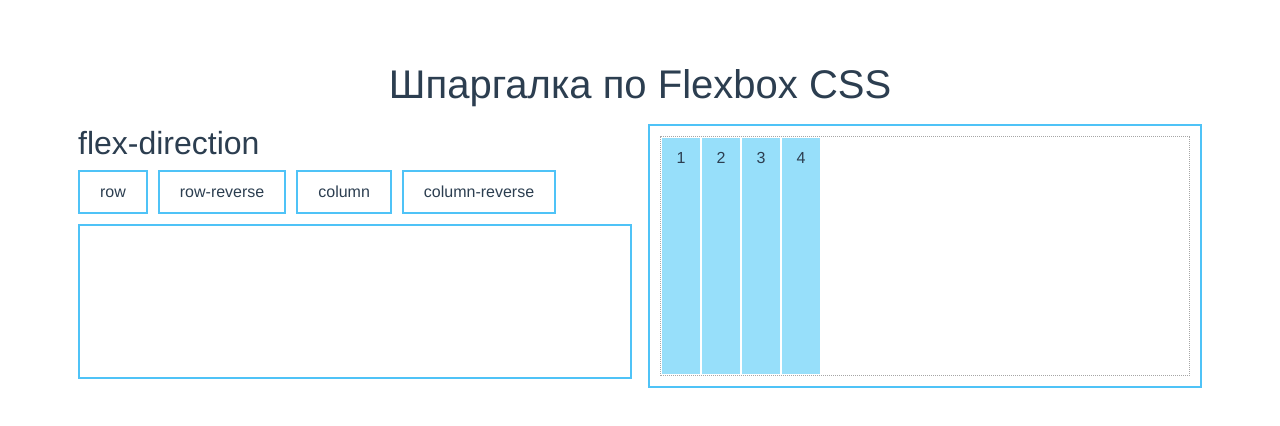
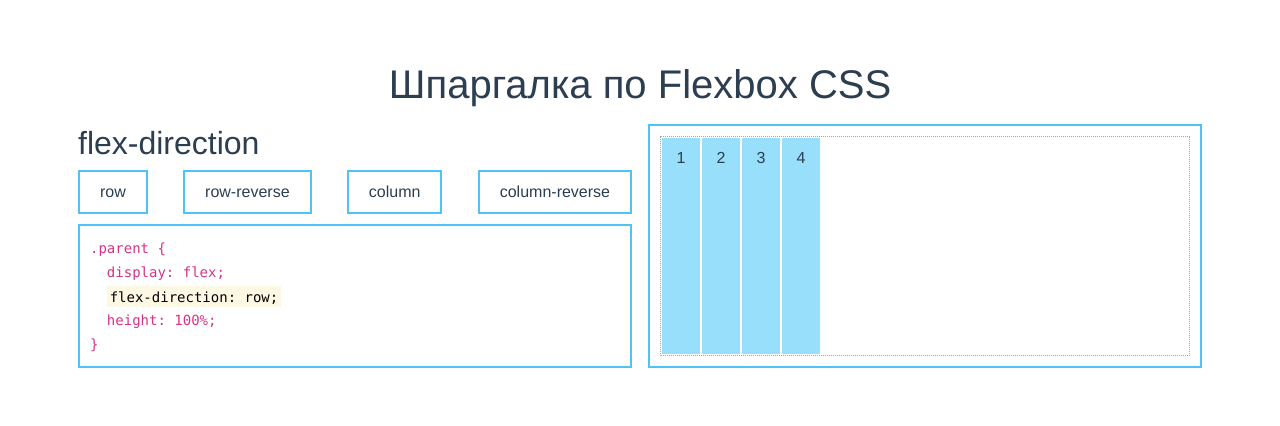
Before and after one commit to Tkachyshyn-Andrei/test_flexbox_shpargalka, a Vue app: page / in a window 1280 px wide. Shown: the top 426 px of the page. Built offline with nearby package versions, Linux system fonts and the light colour scheme.

Commit message:
add :style

```diff
--- a/src/App.vue
+++ b/src/App.vue
@@ -7,19 +7,26 @@
       <div class="row">
         <div class="col-6 p-2">
           <h2>flex-direction</h2>
-          <div class="item d-flex">
-            <div>row</div>
-            <div>row-reverse</div>
-            <div>column</div>
-            <div>column-reverse</div>
+          <div class="button d-flex justify-content-between">
+            <div v-for="styleName in flexDirection" :key="styleName.key"
+                 @click="setActiveStyle(styleName)"
+                 :class="{'active': styleName === activeClass}"
+            >
+              {{ styleName.label }}
+            </div>
           </div>
-          <div class="example">
-
+          <div class="example-code">
+            <code>.parent {<br>
+              &nbsp;&nbsp;display: flex;<br>
+              &nbsp;&nbsp;<mark id="flex-dir1">flex-direction: row;</mark>
+              <br>
+              &nbsp;&nbsp;height: 100%;<br>
+              }</code>
           </div>
         </div>
         <div class="col-6 p-2">
           <div class="example">
-            <div class="parent">
+            <div class="parent" :style="style">
               <div class="child">1</div>
               <div class="child">2</div>
               <div class="child">3</div>
@@ -38,18 +45,28 @@ export default {
   name: 'App',
   components: {},
   data: () => ({
-    // className: '',
-    // activeClass: 'flex',
-    // display: [
-    //   {label: 'flex', key: 'flex'},
-    //   {label: 'inline-flex', key: 'inline-flex'},
-    // ]
+    activeClass: '',
+    direction: 'row',
+    flexDirection: [
+      {label: 'row'},
+      {label: 'row-reverse'},
+      {label: 'column'},
+      {label: 'column-reverse'},
+    ]
   }),
-  // methods: {
-  //   setActiveClass: function (className) {
-  //     this.activeClass = className;
-  //   }
-  // }
+  computed: {
+    style(){
+      return {
+        flexDirection: this.direction
+      }
+    }
+  },
+  methods: {
+    setActiveStyle(styleName){
+      this.activeClass = styleName;
+      console.log(styleName)
+    }
+  }
 }
 </script>
 
@@ -75,15 +92,22 @@ h2 {
   text-align: start;
 }
 
-.item > div {
+.button > div {
   border: 2px solid #4fc3f7;
-  margin-right: 10px;
   margin-bottom: 10px;
-  padding: 8px 20px
+  padding: 8px 20px;
+  cursor: pointer;
 }
 
 .example {
-  min-height: 155px;
+  border: 2px solid #4fc3f7;
+  padding: 10px;
+  display: flex;
+  height: 100%;
+  flex: 1;
+}
+
+.example-code {
   border: 2px solid #4fc3f7;
   padding: 10px;
 }
@@ -91,7 +115,8 @@ h2 {
 .parent {
   display: flex;
   border: 1px dotted #a6a6a6;
-  height: 240px;
+  height: 100%;
+  width: 100%;
 }
 
 .child {
@@ -103,4 +128,7 @@ h2 {
   text-align: center;
 }
 
+.active {
+  background: #d1dfe4;
+}
 </style>
```
